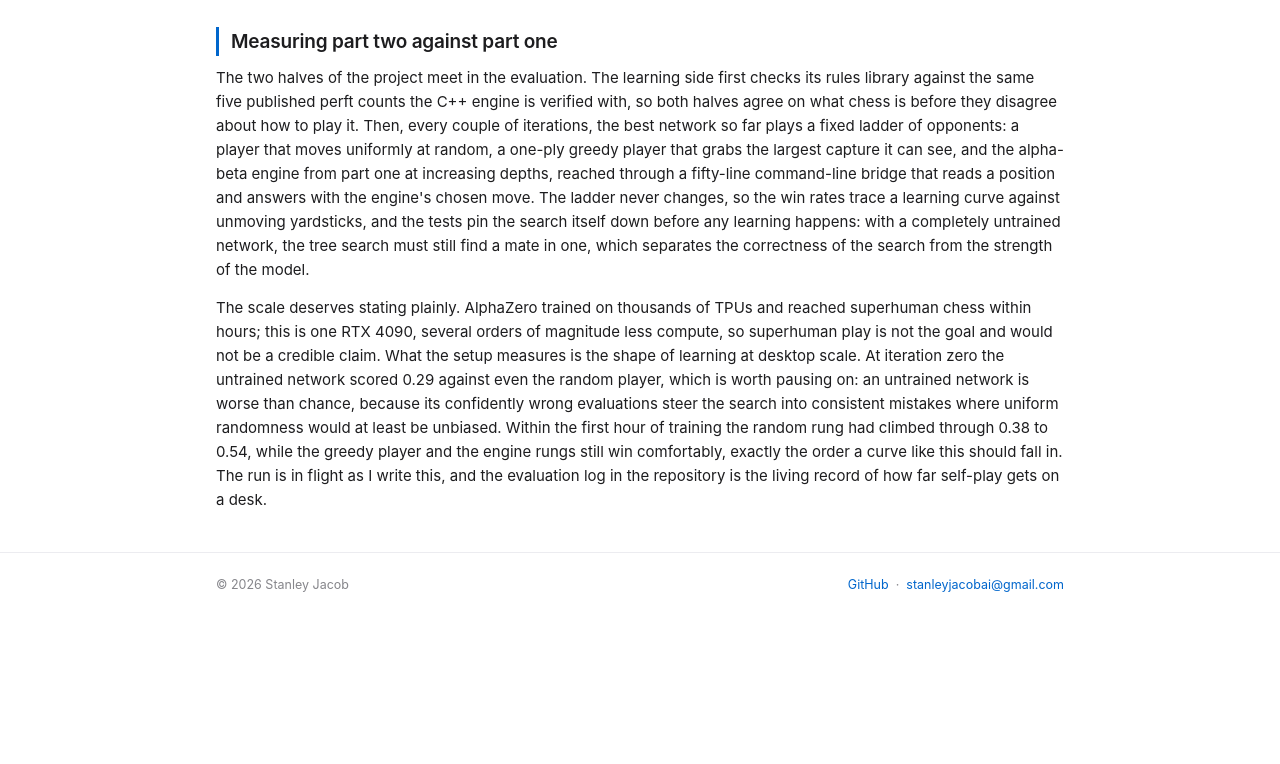
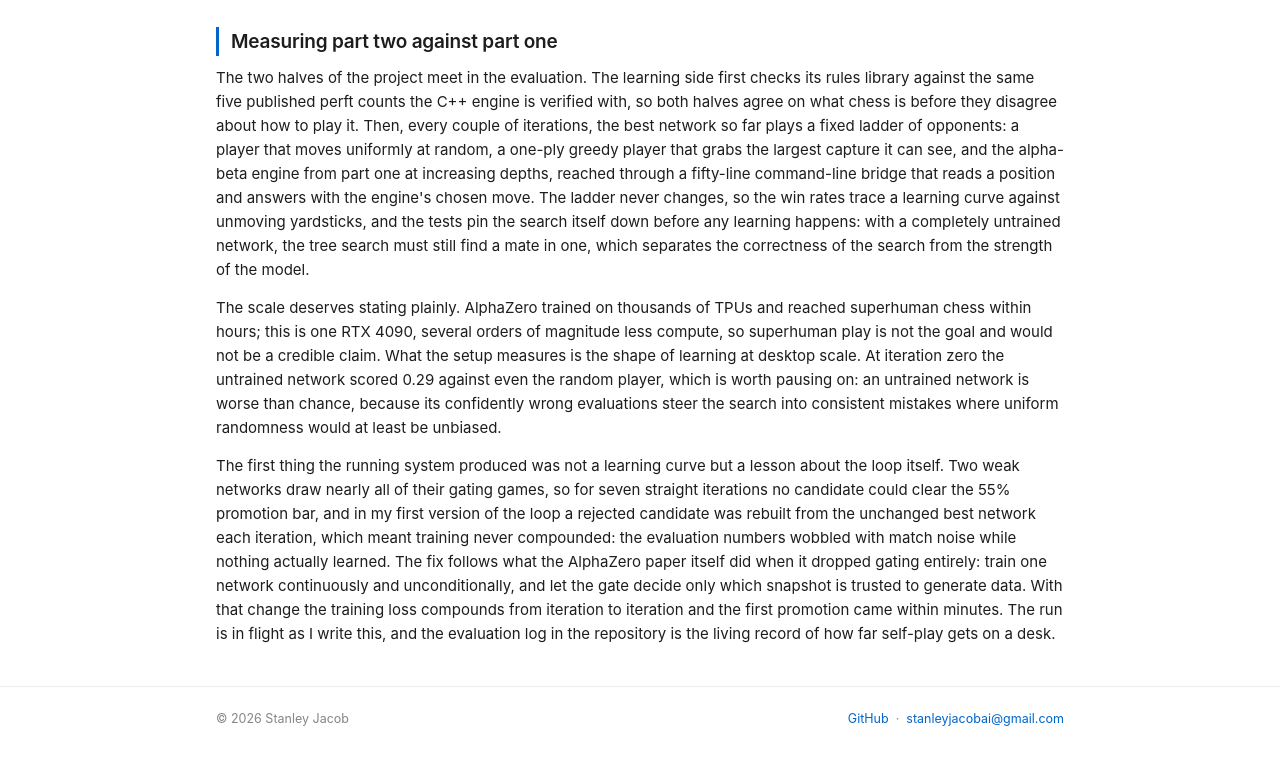
Before and after one commit to gradientsj/gradientsj-stanleyjacob-dev, a plain HTML site: page software/projects/chess/index.html in a window 1280 px wide. Shown: the part 5618-6382 px from the top of the page. Before the commit the page ends 6248 px from the top, so only its background shows below. Drawn offline with Linux system fonts and the light colour scheme.

Commit message:
Replace the early ladder numbers with the gating lesson in the chess write-up

```diff
--- a/software/projects/chess/index.html
+++ b/software/projects/chess/index.html
@@ -412,13 +412,25 @@ for (const Move&amp; m : moves) {
             worth pausing on: an untrained network is worse than chance,
             because its confidently wrong evaluations steer the search
             into consistent mistakes where uniform randomness would at
-            least be unbiased. Within the first hour of training the
-            random rung had climbed through 0.38 to 0.54, while the
-            greedy player and the engine rungs still win comfortably,
-            exactly the order a curve like this should fall in. The run
-            is in flight as I write this, and the evaluation log in the
-            repository is the living record of how far self-play gets on
-            a desk.
+            least be unbiased.
+          </p>
+          <p>
+            The first thing the running system produced was not a learning
+            curve but a lesson about the loop itself. Two weak networks
+            draw nearly all of their gating games, so for seven straight
+            iterations no candidate could clear the 55% promotion bar, and
+            in my first version of the loop a rejected candidate was
+            rebuilt from the unchanged best network each iteration, which
+            meant training never compounded: the evaluation numbers
+            wobbled with match noise while nothing actually learned. The
+            fix follows what the AlphaZero paper itself did when it
+            dropped gating entirely: train one network continuously and
+            unconditionally, and let the gate decide only which snapshot
+            is trusted to generate data. With that change the training
+            loss compounds from iteration to iteration and the first
+            promotion came within minutes. The run is in flight as I
+            write this, and the evaluation log in the repository is the
+            living record of how far self-play gets on a desk.
           </p>
         </article>
       </div>
```
